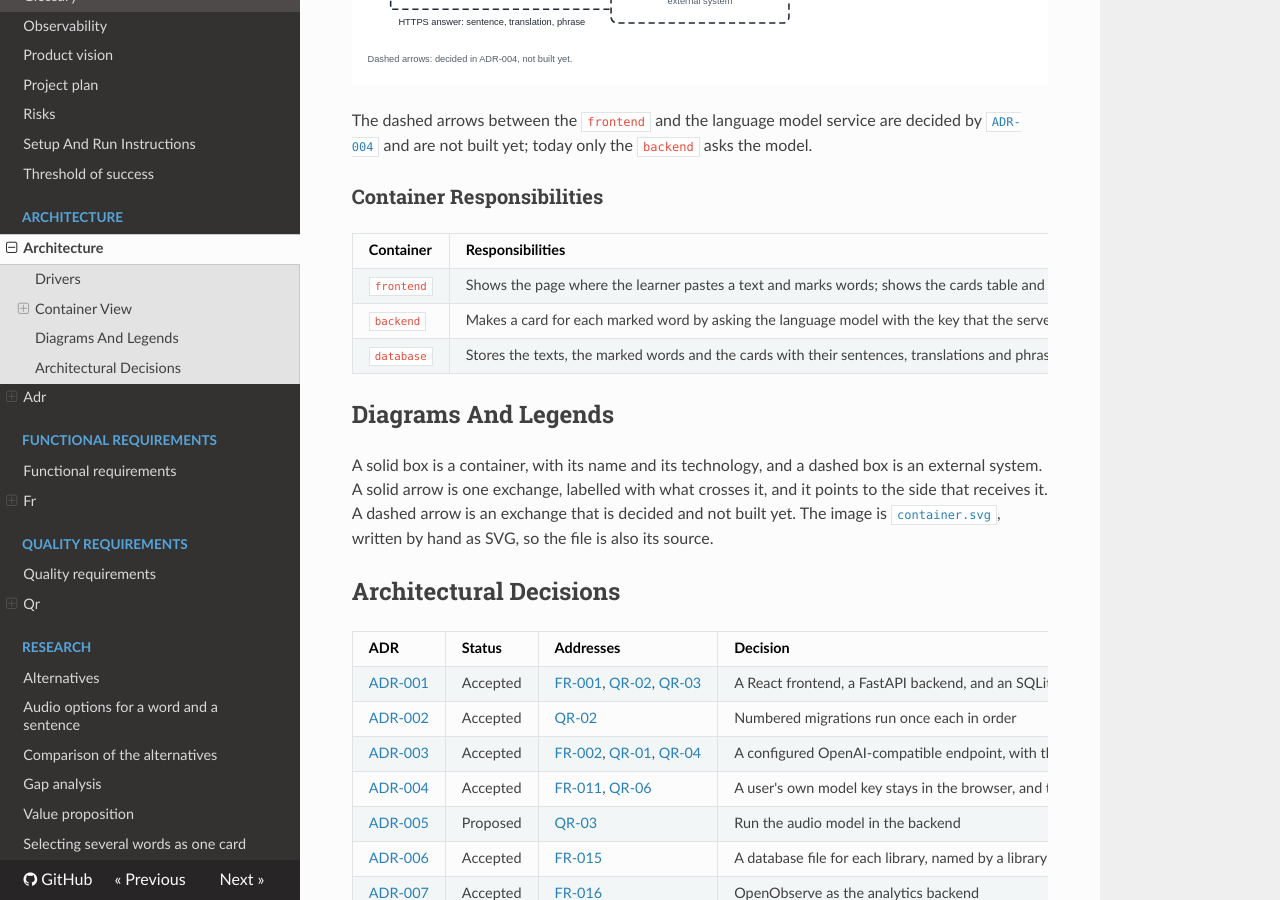
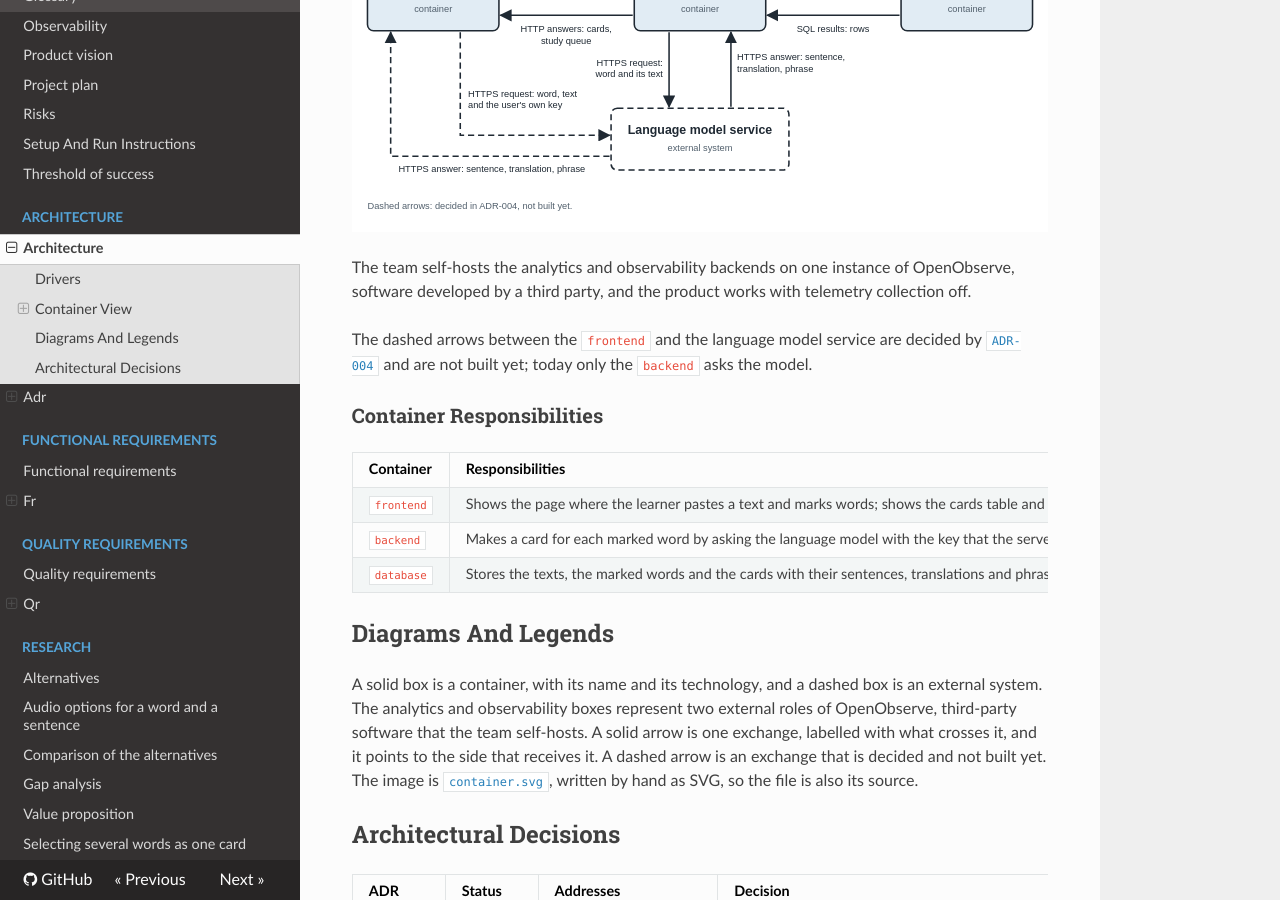
Before and after one commit to itpd-team-6/sentence-cards-generator-team-6, an MkDocs documentation site: the page built from docs/architecture/README.md, in a window 1280 px wide and 900 px high, scrolled down 856 px. Built offline with MkDocs 1.6.1, drawn with Linux system fonts in a browser that asks for light colours; nearby versions of some CDN libraries.

Commit message:
Update container view with analytics and observability backends

```diff
--- a/docs/architecture/README.md
+++ b/docs/architecture/README.md
@@ -15,6 +15,8 @@ The product runs as the containers below, and [`ADR-001`](adr/ADR-001.md) decide
 
 ![Container view](container.svg)
 
+The team self-hosts the analytics and observability backends on one instance of OpenObserve, software developed by a third party, and the product works with telemetry collection off.
+
 The dashed arrows between the `frontend` and the language model service are decided by [`ADR-004`](adr/ADR-004.md) and are not built yet; today only the `backend` asks the model.
 
 ### Container Responsibilities
@@ -28,6 +30,7 @@ The dashed arrows between the `frontend` and the language model service are deci
 ## Diagrams And Legends
 
 A solid box is a container, with its name and its technology, and a dashed box is an external system.
+The analytics and observability boxes represent two external roles of OpenObserve, third-party software that the team self-hosts.
 A solid arrow is one exchange, labelled with what crosses it, and it points to the side that receives it.
 A dashed arrow is an exchange that is decided and not built yet.
 The image is [`container.svg`](container.svg), written by hand as SVG, so the file is also its source.
```
Also changed, not shown: docs/architecture/container.svg.
